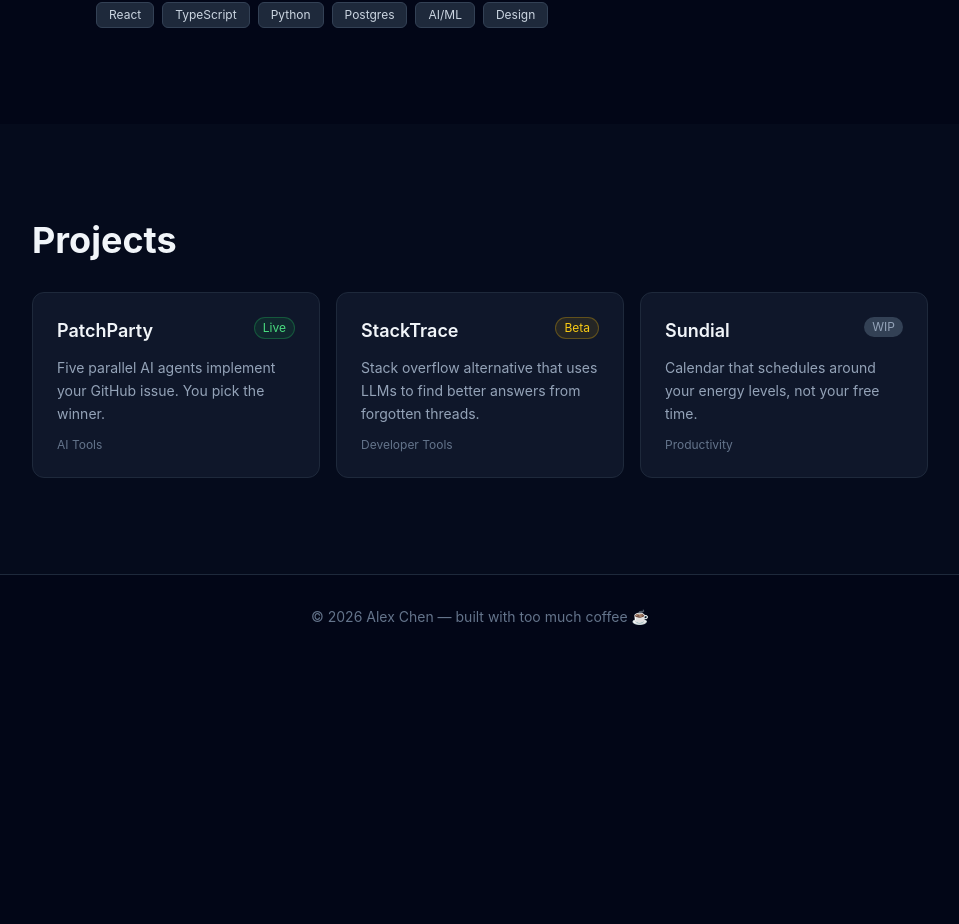
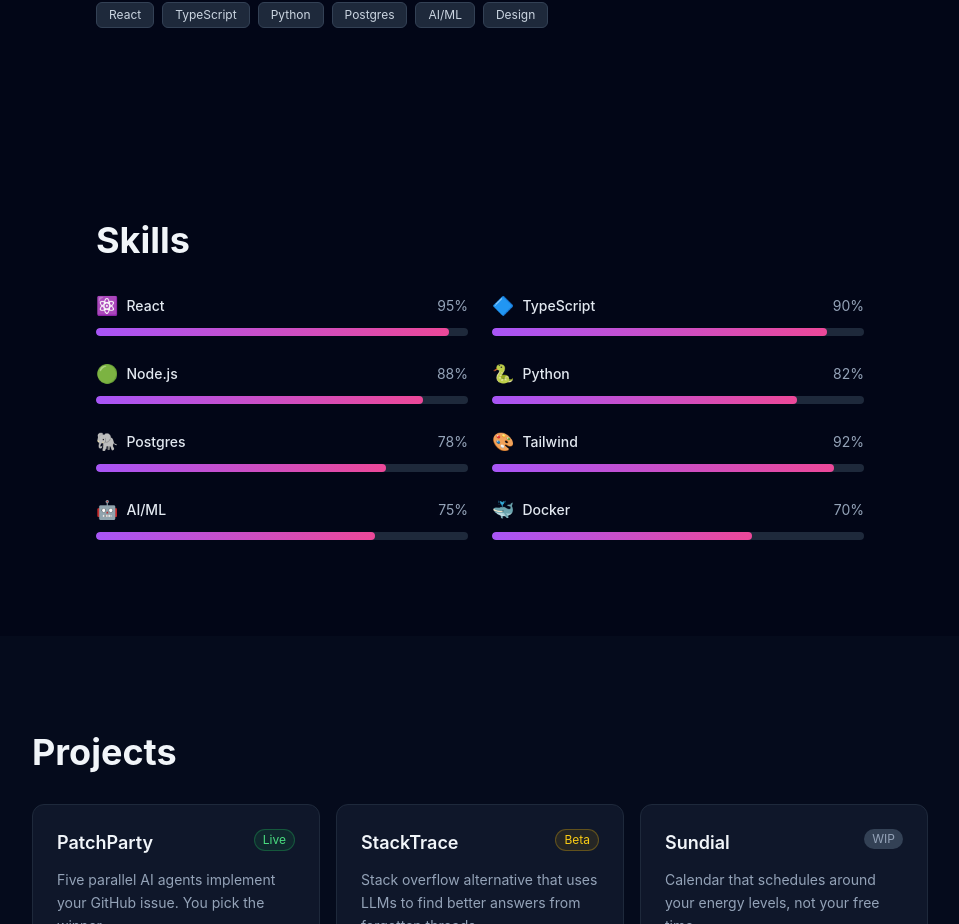
Before and after one commit to ThePyth0nKid/soloPortfolio, a React (Vite) app: page / in a window 1280 px wide. Shown: the part 1160-2084 px from the top of the page, without its empty margins (160-1119 px from the left). Before the commit the page ends 1819 px from the top, so only its background shows below. Built offline with nearby package versions, Linux system fonts and the light colour scheme.

Commit message:
feat: Add a skills section with animated progress bars (via PatchParty: Hackfix)

```diff
--- a/src/App.jsx
+++ b/src/App.jsx
@@ -1,16 +1,15 @@
 import Hero from './components/Hero'
 import About from './components/About'
+import Skills from './components/Skills'
 import Projects from './components/Projects'
-// 👇 PatchParty agents will add a Contact section here
-// import Contact from './components/Contact'
 
 export default function App() {
   return (
     <div className="min-h-screen">
       <Hero />
       <About />
+      <Skills />
       <Projects />
-      {/* <Contact /> ← agents add this */}
       <footer className="py-8 text-center text-sm text-slate-500 border-t border-slate-800">
         © 2026 Alex Chen — built with too much coffee ☕
       </footer>
--- /dev/null
+++ b/src/components/Skills.jsx
@@ -0,0 +1,60 @@
+import { useEffect, useRef, useState } from 'react'
+
+const SKILLS = [
+  { name: 'React', icon: '⚛️', value: 95 },
+  { name: 'TypeScript', icon: '🔷', value: 90 },
+  { name: 'Node.js', icon: '🟢', value: 88 },
+  { name: 'Python', icon: '🐍', value: 82 },
+  { name: 'Postgres', icon: '🐘', value: 78 },
+  { name: 'Tailwind', icon: '🎨', value: 92 },
+  { name: 'AI/ML', icon: '🤖', value: 75 },
+  { name: 'Docker', icon: '🐳', value: 70 },
+]
+
+export default function Skills() {
+  const ref = useRef(null)
+  const [visible, setVisible] = useState(false)
+
+  useEffect(() => {
+    const el = ref.current
+    if (!el) return
+    const obs = new IntersectionObserver(
+      ([entry]) => {
+        if (entry.isIntersecting) {
+          setVisible(true)
+          obs.disconnect()
+        }
+      },
+      { threshold: 0.2 }
+    )
+    obs.observe(el)
+    return () => obs.disconnect()
+  }, [])
+
+  return (
+    <section id="skills" ref={ref} className="py-24 px-6">
+      <div className="max-w-3xl mx-auto space-y-8">
+        <h2 className="text-4xl font-bold">Skills</h2>
+        <div className="grid md:grid-cols-2 gap-6">
+          {SKILLS.map((s) => (
+            <div key={s.name} className="space-y-2">
+              <div className="flex items-center justify-between text-sm">
+                <span className="flex items-center gap-2">
+                  <span className="text-lg">{s.icon}</span>
+                  <span className="font-medium text-slate-200">{s.name}</span>
+                </span>
+                <span className="text-slate-400">{s.value}%</span>
+              </div>
+              <div className="h-2 bg-slate-800 rounded-full overflow-hidden">
+                <div
+                  className="h-full bg-gradient-to-r from-purple-500 to-pink-500 rounded-full transition-all duration-[1500ms] ease-out"
+                  style={{ width: visible ? `${s.value}%` : '0%' }}
+                />
+              </div>
+            </div>
+          ))}
+        </div>
+      </div>
+    </section>
+  )
+}
```
Also changed, not shown: 1 other file (tests, documents, lock files or other folders).
